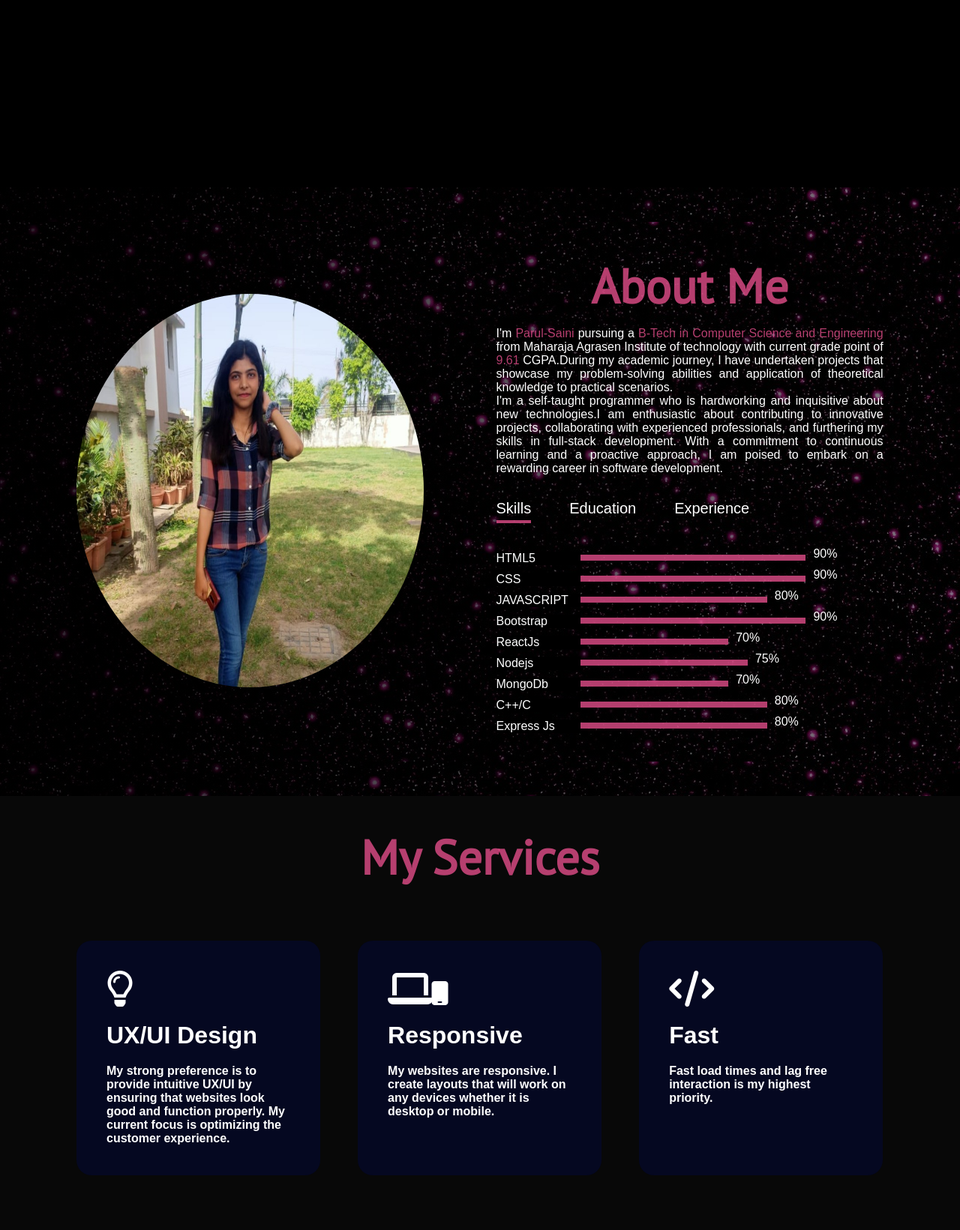
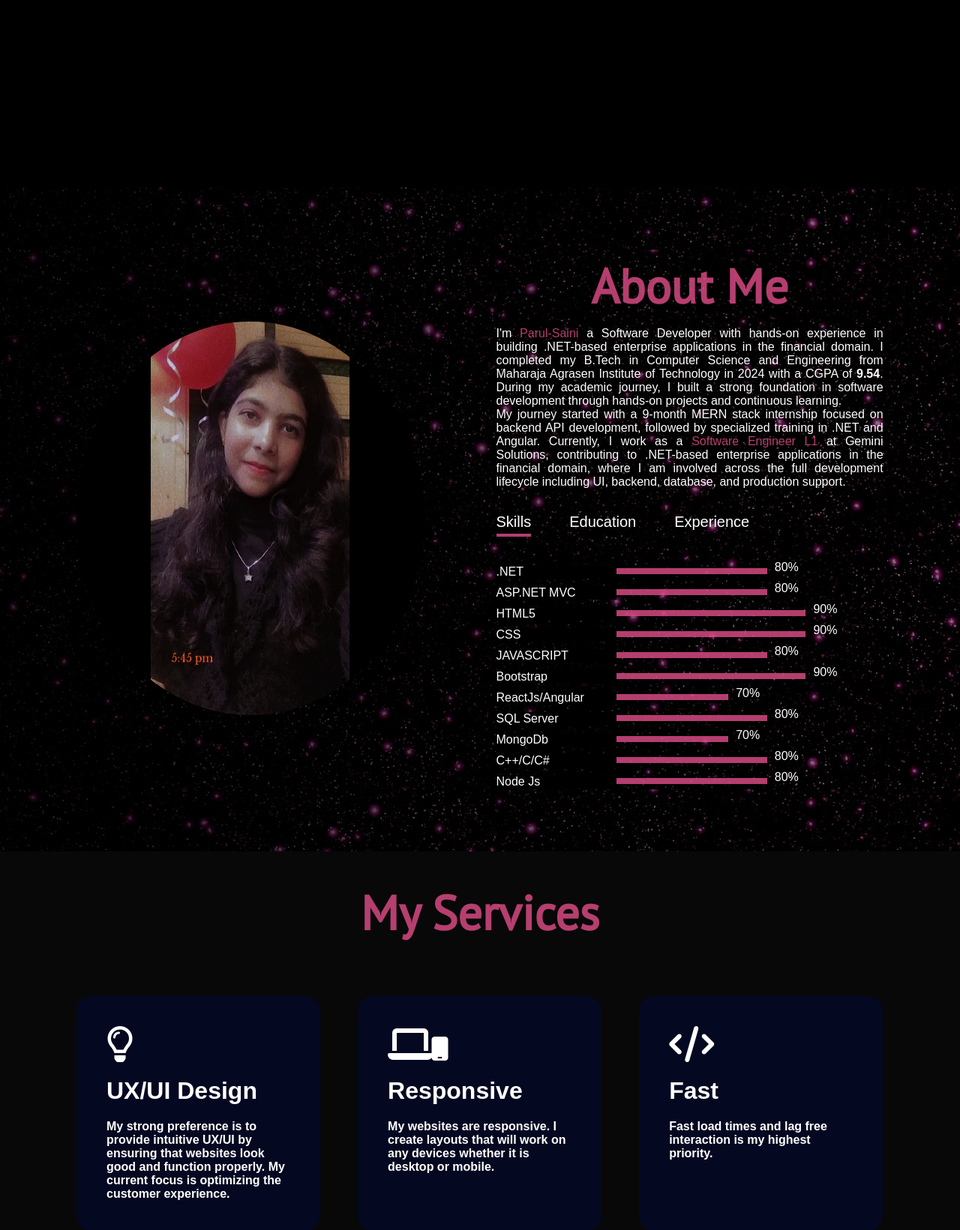
Before and after one commit to parul-saini/My-Portfolio, a PHP site: page / in a window 1280 px wide. Shown: the part 630-2271 px from the top of the page at 75% size. Run offline with PHP 8.4, Linux system fonts and the light colour scheme; some libraries are stand-ins or nearby versions.

Commit message:
Updated my portfolio 2026

```diff
--- a/css/style.css
+++ b/css/style.css
@@ -354,7 +354,7 @@ nav ul li a:hover::after {
     background: black;
     left: 0px;
     top: -4px;
-    width: 7rem;
+    width: 10rem;
     position: absolute;
 }
 
--- a/index.html
+++ b/index.html
@@ -78,13 +78,13 @@
             <div class="row">
 
                 <div class="about-col-1" data-aos="fade-out" data-aos-duration='4000'>
-                    <img src="images/me3.jpeg" alt="me" title="Parul-Saini">
+                    <img src="images/me3.jpg" alt="me" title="Parul-Saini">
                 </div>
 
                 <div class="about-col-2" data-aos="fade-out">
                     <h1 class="sub-title">About Me</h1>
-                    <p style="text-align: justify;">I'm <span>Parul-Saini</span> pursuing a <span> B-Tech in Computer Science and Engineering</span> from Maharaja Agrasen Institute of technology with current grade point of <span>9.61</span> CGPA.During my academic journey, I have undertaken projects that showcase my problem-solving abilities and application of theoretical knowledge to practical scenarios.
-                    <br> I'm a self-taught programmer who is hardworking and inquisitive about new technologies.I am enthusiastic about contributing to innovative projects, collaborating with experienced professionals, and furthering my skills in full-stack development. With a commitment to continuous learning and a proactive approach, I am poised to embark on a rewarding career in software development.</p>
+                    <p style="text-align: justify;">I'm <span>Parul-Saini</span> a Software Developer with hands-on experience in building .NET-based enterprise applications in the financial domain. I completed my B.Tech in Computer Science and Engineering from Maharaja Agrasen Institute of Technology in 2024 with a CGPA of <b>9.54</b>. During my academic journey, I built a strong foundation in software development through hands-on projects and continuous learning.
+                    <br> My journey started with a 9-month MERN stack internship focused on backend API development, followed by specialized training in .NET and Angular. Currently, I work as a <span>Software Engineer L1</span> at Gemini Solutions, contributing to .NET-based enterprise applications in the financial domain, where I am involved across the full development lifecycle including UI, backend, database, and production support.</p>
 
                     <!-- block to show the skills,education and experience  -->
                     <div class="tab-titles">
@@ -95,6 +95,20 @@
 
                     <!-- for skills -->
                     <div class="tab-contents active-tab" id="skills">
+
+                        <div class="bar flex">
+                            <div class="bar fill" style="width: 70%;">
+                                <div class="tag flex">.NET</div>
+                            </div>
+                            <span class="percentage">80%</span>
+                        </div>
+
+                        <div class="bar flex">
+                            <div class="bar fill" style="width: 70%;">
+                                <div class="tag flex">ASP.NET MVC</div>
+                            </div>
+                            <span class="percentage">80%</span>
+                        </div>
 
                         <div class="bar flex">
                             <div class="bar fill" style="width: 80%;"  data-aos="new-animation">
@@ -122,16 +136,17 @@
                         </div>
                         <div class="bar flex">
                             <div class="bar fill" style="width: 60%;">
-                                <div class="tag flex">ReactJs</div>
+                                <div class="tag flex">ReactJs/Angular</div>
                             </div>
                             <span class="percentage">70%</span>
                         </div>
                         <div class="bar flex">
-                            <div class="bar fill" style="width: 65%;">
-                                <div class="tag flex">Nodejs</div>
+                            <div class="bar fill" style="width: 70%;">
+                                <div class="tag flex">SQL Server</div>
                             </div>
-                            <span class="percentage">75%</span>
+                            <span class="percentage">80%</span>
                         </div>
+
                         <div class="bar flex">
                             <div class="bar fill" style="width: 60%;">
                                 <div class="tag flex">MongoDb</div>
@@ -141,14 +156,14 @@
 
                         <div class="bar flex">
                             <div class="bar fill" style="width: 70%;">
-                                <div class="tag flex">C++/C</div>
+                                <div class="tag flex">C++/C/C#</div>
                             </div>
                             <span class="percentage">80%</span>
                         </div>
 
                         <div class="bar flex">
                             <div class="bar fill" style="width: 70%;">
-                                <div class="tag flex">Express Js</div>
+                                <div class="tag flex">Node Js</div>
                             </div>
                             <span class="percentage">80%</span>
                         </div>
@@ -159,7 +174,7 @@
                     <div class="tab-contents" id="education">
 
                         <ul>
-                            <li><span>2020 - Current | CGPA-9.6</span> <br> B.tech(Computer Science And Engineering)
+                            <li><span>2020 - 2024 | CGPA-9.54</span> <br> B.tech (Computer Science And Engineering)
                             </li>
                             <li><span>2019 - 2020 | 86%</span> <br>Class-XII</li>
                             <li><span>2017 - 2018 | 85%</span> <br>Class-XI </li>
@@ -169,17 +184,29 @@
                     <!-- block to show the experience -->
                     <div class="tab-contents" id="Experience">
                         <ul>
-                            <li><span>Jul 2023 - Present</span> <br>Web Development Intern at <br>Infrings Technologies Pvt. Ltd.<br><span> View my certificates:</span><a href="https://drive.google.com/file/d/1Dajo4pgwrUBiQuZU9jYOqvX8haPLA5g_/view?usp=sharing" target="_blank" style=" color: #e54f8cc9;">
+                            <li><span>Oct 2024 - Current</span><br>Software Engineer L1 at<br>Gemini Solutions Pvt. Ltd. <br>
+                                <span> View Company Website:</span><a href="https://www.geminisolutions.com/" target="_blank" style=" color: #e54f8cc9;">
+                                <i class="fa-solid fa-arrow-up-right-from-square"></i></a>
+                             </li>
+
+                            <li><span>Apr 2024 - Jul 2024</span><br>Full stack .Net Developer Training at<br>SmartData Enterprise Pvt. Ltd. <br>
+                                <span> View my certificates:</span><a href="https://drive.google.com/file/d/1aBuBgL0TPgybYMPgJJPqjk3Eul6tYbu-/view?usp=sharing" target="_blank" style=" color: #e54f8cc9;">
+                                 <i class="fa-solid fa-arrow-up-right-from-square"></i></a>
+                             </li>
+
+                            <li><span>Jul 2023 - Mar 2024</span> <br>Web Development Intern at <br>Infrings Technologies Pvt. Ltd.<br><span> View my certificates:</span><a href="https://drive.google.com/file/d/1Dajo4pgwrUBiQuZU9jYOqvX8haPLA5g_/view?usp=sharing" target="_blank" style=" color: #e54f8cc9;">
                                 <i class="fa-solid fa-arrow-up-right-from-square"></i></a>
                             </li>
+
                             <li><span>2022-2023</span><br>Beta Microsoft Learn Student Ambassdor <br>
                                 <span> View my certificates:</span><a href="https://drive.google.com/drive/folders/1P3yKNl3O_E7kEarPwxAbmEnn_K0njMj6?usp=sharing" target="_blank" style=" color: #e54f8cc9;">
                                  <i class="fa-solid fa-arrow-up-right-from-square"></i></a>
+                            </li>
+
+                            <li><span>Jul 2022 - Aug 2022</span><br>Full stack development Training at<br>All soft solutions pvt. ltd. <br>
+                                <span> View my certificates:</span><a href="https://drive.google.com/file/d/1Sxfgjzl43Tz5EoM6Rhg5NaoIb-jjvG1V/view?usp=sharing" target="_blank" style=" color: #e54f8cc9;">
+                                 <i class="fa-solid fa-arrow-up-right-from-square"></i></a>
                              </li>
-                            <li><span>Jul 2022 - Aug 2022</span><br>Full stack development Training at<br>All soft solutions pvt. ltd. <br>
-                               <span> View my certificates:</span><a href="https://drive.google.com/drive/folders/15w6dO4mNkUdm5Ylu232TtIcbqTCbGgyk?usp=sharing" target="_blank" style=" color: #e54f8cc9;">
-                                <i class="fa-solid fa-arrow-up-right-from-square"></i></a>
-                            </li>
 
                         </ul>
                     </div>
@@ -352,7 +379,8 @@
                                 style="color: white;"></i></a>
                     </div>
 
-                    <a href="https://drive.google.com/file/d/1V4lacNSH2lIE1CUTBUOqzroA-BqkFPS9/view?usp=sharing"
+                    <!-- <a href="https://drive.google.com/file/d/1V4lacNSH2lIE1CUTBUOqzroA-BqkFPS9/view?usp=sharing" -->
+                    <a href="https://drive.google.com/file/d/1PX52Kv8Szw8gJxDrXVu-Zp6ngAnhXrPe/view?usp=sharing"
                         class="btn" target="_blank">My Resume</a>
                 </div>
 
```
Also changed, not shown: images/me3.jpeg (deleted), images/me3.jpg (added).
